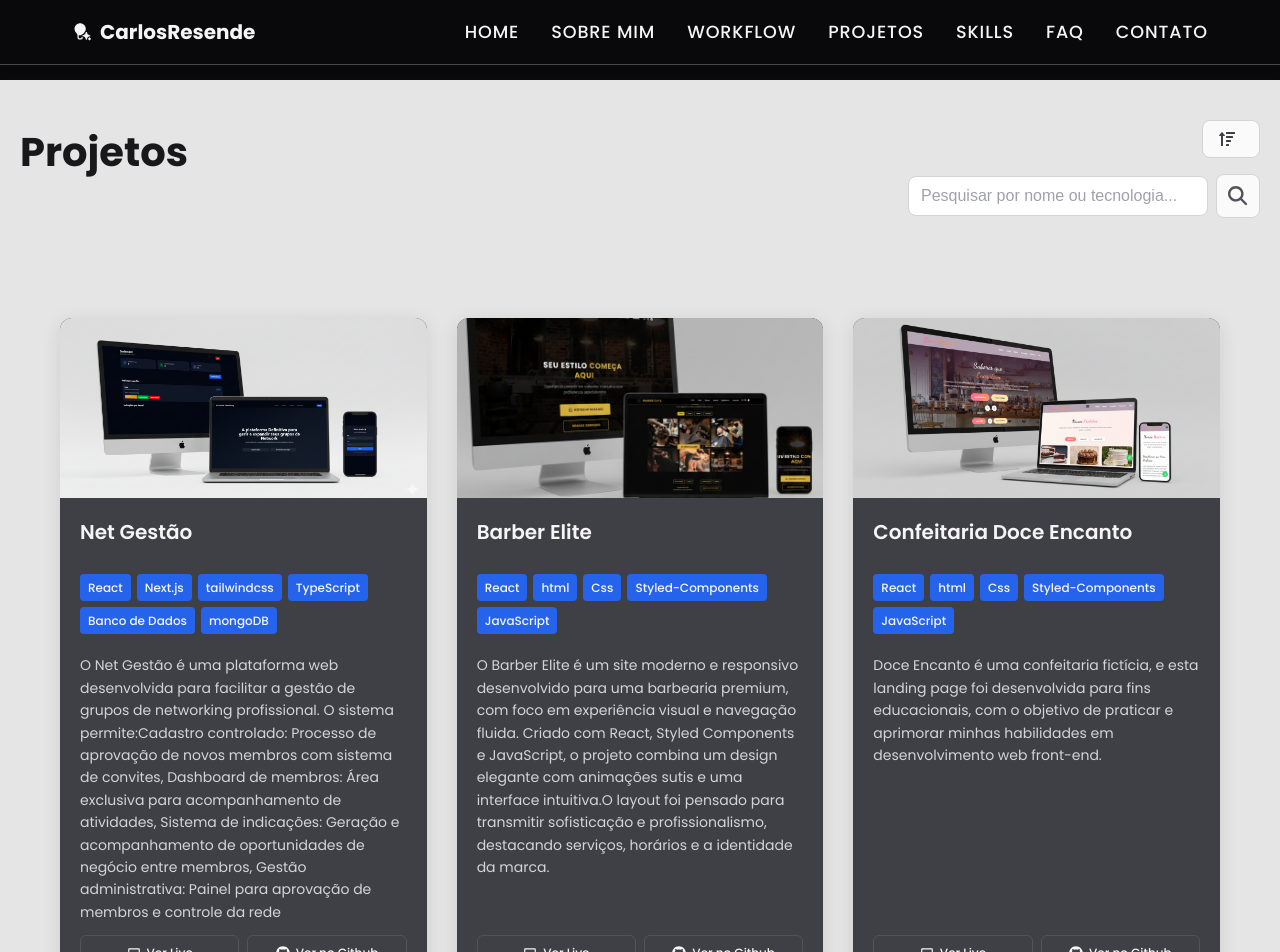
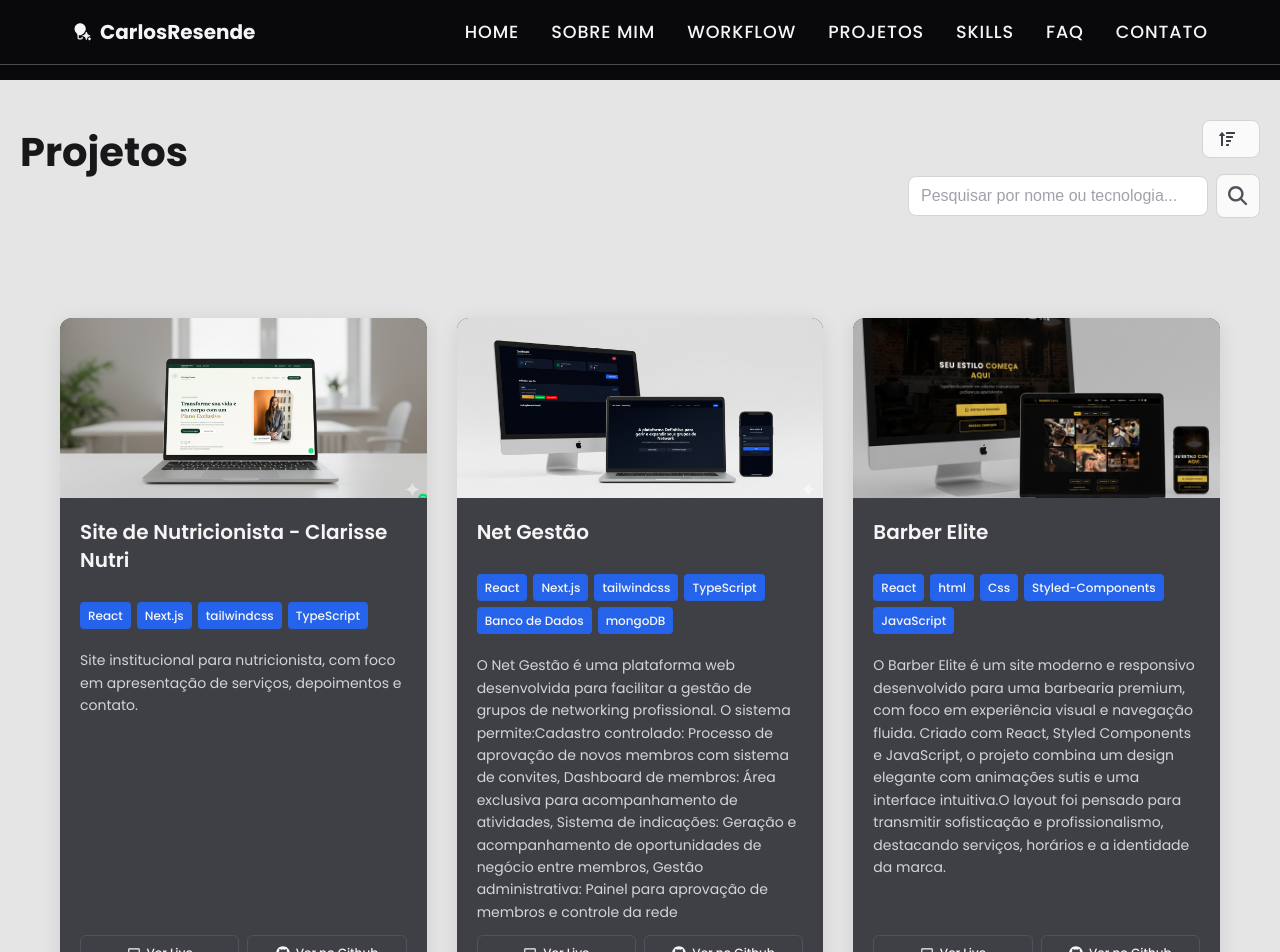
Before and after one commit to carlosresendeP/portifolio-CarlosResende, a React (Vite) app: page /projects in a window 1280 px wide. Shown: the top 952 px of the page. Built offline with nearby package versions, Linux system fonts and the light colour scheme.

Commit message:
upload de mais um projeto

```diff
--- a/src/data/projectsData.js
+++ b/src/data/projectsData.js
@@ -31,6 +31,7 @@ import projeto31 from '../assets/projects-images/mockup-Perf-Master.png';
 import projeto32 from '../assets/projects-images/mockup-doce-encanto.png';
 import projeto33 from '../assets/projects-images/mokup-BarberElite.png';
 import projeto34 from '../assets/projects-images/mockup-netGestao.png';
+import projeto35 from '../assets/projects-images/mockup-clarisse-nutri.png';
 
 
 // Dados dos projetos
@@ -421,6 +422,19 @@ export const projectsData = [
         technologies: ["React", "Next.js", "tailwindcss", "TypeScript", "Banco de Dados", "mongoDB"],
         featured: true
     },
+    {
+        id: 35,
+        title: "Site de Nutricionista - Clarisse Nutri",
+        tags: ["React", "Next.js", "tailwindcss", "TypeScript"],
+        description: "Site institucional para nutricionista, com foco em apresentação de serviços, depoimentos e contato.",
+        imageUrl: projeto35,
+        deploy: "https://clarisse-nutri.vercel.app/",
+        githubUrl: "https://github.com/carlosresendeP/clarisse-nutri",
+        category: "frontend",
+        technologies: ["React", "Next.js", "tailwindcss", "TypeScript"],
+        featured: true
+    },
+
 
 
 
```
Also changed, not shown: src/assets/projects-images/mockup-clarisse-nutri.png (added), 1 other file (tests, documents, lock files or other folders).
